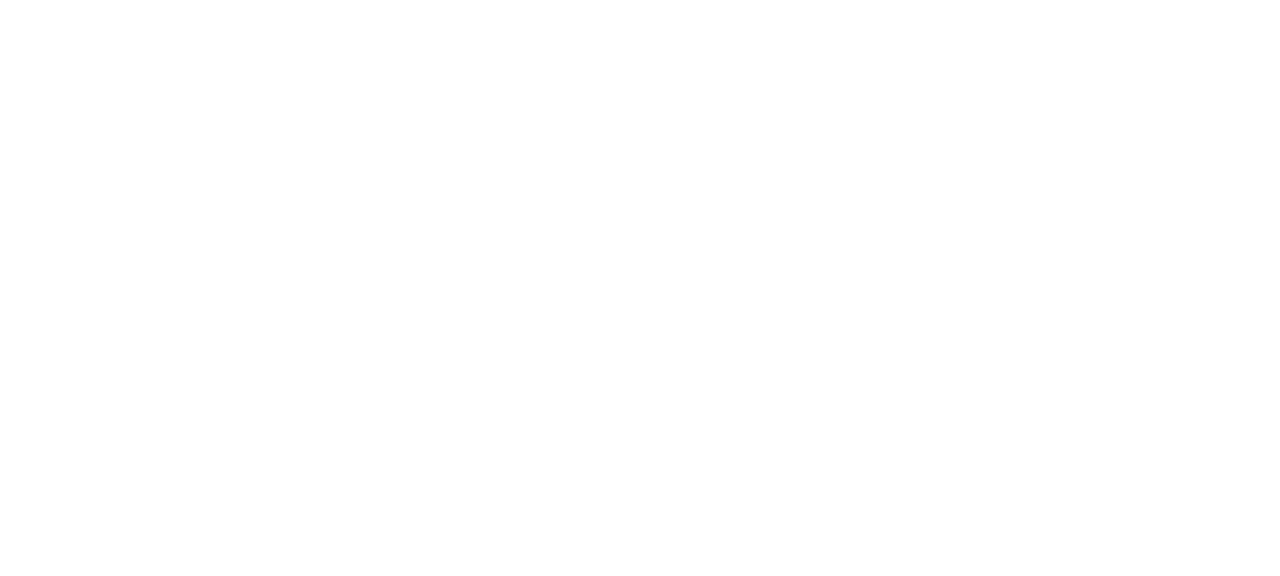
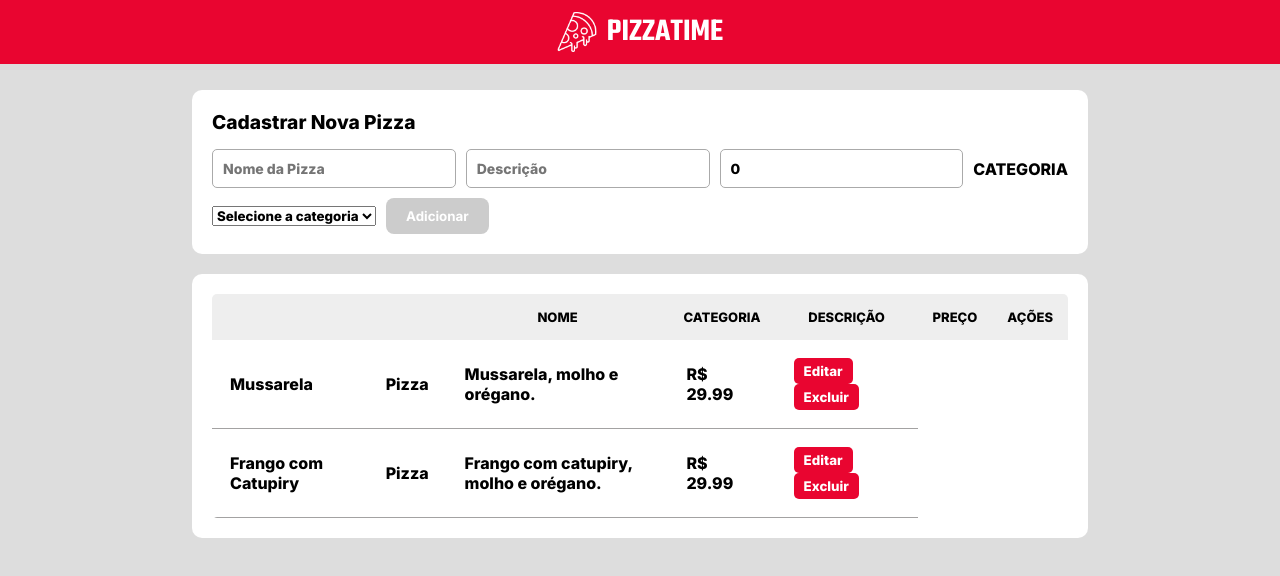
Before and after one commit to pudimpudi/PizzaTime-Frontend, an Angular app: page /admin in a window 1280 px wide. Before the commit this address led to /. Shown: the top 576 px of the page. Built offline with nearby package versions, Linux system fonts and the light colour scheme.

Commit message:
Page Administrativa, porém prercisa ser trabalhada ainda

```diff
--- a/src/app/components/home/home.component.css
+++ b/src/app/components/home/home.component.css
@@ -59,7 +59,7 @@
   justify-content: center;
   align-items: center;
   text-align: center;
-  padding: 25px 0px;
+  padding: 26px 0px;
   gap: 10px;
 }
 .sec-titulo img {
--- /dev/null
+++ b/src/app/pages/admin/admin.component.css
@@ -0,0 +1,143 @@
+@import url("https://fonts.googleapis.com/css2?family=Teko:wght@300..700&display=swap");
+@import url("https://fonts.googleapis.com/css2?family=Inter:wght@100..900&display=swap");
+
+* {
+  margin: 0;
+  padding: 0;
+  box-sizing: border-box;
+  font-family: "Inter", sans-serif;
+  font-weight: 800;
+}
+
+body {
+  background-color: #ddd;
+  padding-top: 70px; /* espaço para o header fixo */
+}
+
+.cabecalho {
+  display: flex;
+  justify-content: center;
+  align-items: center;
+  height: 4em;
+  background-color: #e90530;
+  color: white;
+  position: fixed;
+  width: 100%;
+  top: 0;
+  z-index: 1000;
+}
+
+.logo {
+  display: flex;
+  align-items: center;
+  gap: 10px;
+}
+
+.logo img {
+  width: 40px;
+  height: 40px;
+}
+
+.logo h2 {
+  font-family: "Teko";
+  font-size: 2rem;
+  font-weight: 600;
+  text-transform: uppercase;
+}
+
+.formulario-cadastro {
+  width: 70%;
+  margin: 20px auto;
+  background-color: white;
+  padding: 20px;
+  border-radius: 10px;
+}
+
+.formulario-cadastro h3 {
+  margin-bottom: 15px;
+  font-size: 1.2rem;
+}
+
+.formulario-cadastro form {
+  display: flex;
+  gap: 10px;
+  flex-wrap: wrap;
+  align-items: center;
+}
+
+.formulario-cadastro input {
+  flex: 1;
+  padding: 10px;
+  border-radius: 5px;
+  border: 1px solid #aaa;
+  font-size: 14px;
+}
+
+.formulario-cadastro button {
+  padding: 10px 20px;
+  background-color: #e90530;
+  color: white;
+  border: none;
+  border-radius: 8px;
+  font-weight: bold;
+  cursor: pointer;
+  transition: background-color 0.2s ease;
+}
+
+.formulario-cadastro button:disabled {
+  background-color: #ccc;
+  cursor: not-allowed;
+}
+
+
+.tabela-container {
+  width: 70%;
+  margin: 20px auto;
+  background-color: #ffffff;
+  padding: 20px;
+  border-radius: 10px;
+  overflow-x: auto;
+}
+
+.tabela-produtos {
+  width: 100%;
+  border-collapse: collapse;
+  background-color: white;
+  border-radius: 5px;
+  overflow: hidden;
+}
+
+.tabela-produtos th {
+  background-color: #eee;
+  padding: 15px;
+  text-align: center;
+  font-size: 13px;
+}
+
+.tabela-produtos td {
+  padding: 18px;
+  border-bottom: 1px solid #a3a2a2;
+}
+
+.tabela-produtos img {
+  width: 70px;
+  height: 70px;
+  object-fit: cover;
+  border-radius: 10px;
+}
+
+.tabela-produtos button {
+  padding: 5px 10px;
+  background-color: #e90530;
+  color: white;
+  border: none;
+  border-radius: 5px;
+  cursor: pointer;
+}
+.tabela-produtos td button {
+  margin-right: 10px;
+}
+
+.tabela-produtos button:hover {
+  background-color: #3a0808;
+}
--- /dev/null
+++ b/src/app/pages/admin/admin.component.html
@@ -0,0 +1,59 @@
+<body>
+  <header class="cabecalho">
+    <div class="logo">
+      <img src="./Logo3.png" alt="Logo PizzaTime" />
+      <h2>PIZZATIME</h2>
+    </div>
+  </header>
+
+  <section class="formulario-cadastro">
+    <h3>Cadastrar Nova Pizza</h3>
+    <form (ngSubmit)="adicionarPizza()" #formPizza="ngForm">
+      <!-- adicionar upload de imagem -->
+      <input type="text" name="nome" [(ngModel)]="novaPizza.nome" placeholder="Nome da Pizza" required />
+      <input type="text" name="descricao" [(ngModel)]="novaPizza.descricao" placeholder="Descrição" required />
+      <input type="number" name="preco" [(ngModel)]="novaPizza.preco" placeholder="Preço" required step="0.01" />
+
+      <label for="categoria">CATEGORIA</label>
+      <select name="categoria" id="categoria" [(ngModel)]="novaPizza.categoria" required>
+        <option value="" disabled selected>Selecione a categoria</option>
+        <option value="Pizza">Pizza</option>
+        <option value="Combo">Combo</option>
+        <option value="Bebida">Bebida</option>
+        <option value="Pizzadoce">Pizza Doce</option>
+      </select>
+      <!-- botão não esta funcionando-->
+      <button type="submit" [disabled]="formPizza.invalid">Adicionar</button>
+    </form>
+
+  </section>
+
+  <section>
+    <div class="tabela-container">
+      <table class="tabela-produtos">
+        <thead>
+          <tr>
+            <th><th>
+            <th>NOME</th>
+            <th>CATEGORIA</th>
+            <th>DESCRIÇÃO</th>
+            <th>PREÇO</th>
+            <th>AÇÕES</th>
+          </tr>
+        </thead>
+        <tbody>
+          <tr *ngFor="let pizza of pizzas">
+            <td>{{ pizza.nome }}</td>
+            <td>{{ pizza.categoria }}</td>
+            <td>{{ pizza.descricao }}</td>
+            <td>R$ {{ pizza.preco }}</td>
+            <td>
+              <button class="editar" (click)="editarPizza(pizza)">Editar</button>
+              <button class="excluir" (click)="excluirPizza(pizza.id)">Excluir</button>
+            </td>
+          </tr>
+        </tbody>
+      </table>
+    </div>
+  </section>
+</body>
--- /dev/null
+++ b/src/app/pages/admin/admin.component.ts
@@ -0,0 +1,47 @@
+import { Component } from '@angular/core';
+import { CommonModule } from '@angular/common';
+import { FormsModule } from '@angular/forms'; // ⬅ Importar aqui
+import { createGunzip } from 'node:zlib';
+
+@Component({
+  selector: 'app-admin',
+  standalone: true,
+  imports: [CommonModule, FormsModule], // ⬅ Adicionar FormsModule aqui
+  templateUrl: './admin.component.html',
+  styleUrls: ['./admin.component.css']
+})
+
+// adiconar funções para aceitar upload de imagem
+export class AdminComponent {
+  pizzas = [
+    { id: 1, nome: 'Mussarela', categoria: 'Pizza', descricao: 'Mussarela, molho e orégano.', preco: 29.99 },
+    { id: 2, nome: 'Frango com Catupiry', categoria: 'Pizza', descricao: 'Frango com catupiry, molho e orégano.', preco: 29.99 },
+  ];
+
+  novaPizza = {
+    nome: '',
+    categoria: '',
+    descricao: '',
+    preco: 0 // Usando 0 como valor padrão
+  };
+
+  adicionarPizza() {
+    if (this.novaPizza.preco > 0) {  // Verificação para garantir que o preço é válido
+      const nova = { ...this.novaPizza, id: Date.now() };
+      this.pizzas.push(nova);
+      this.novaPizza = { nome: '', categoria: '', descricao: '', preco: 0 };
+    } else {
+      alert('Por favor, insira um preço válido.');
+    }
+  }
+
+  editarPizza(pizza: any) {
+    console.log('Editar pizza:', pizza);
+  }
+
+  excluirPizza(id: number) {
+    if (confirm('Tem certeza que deseja excluir esta pizza?')) {
+      this.pizzas = this.pizzas.filter(p => p.id !== id);
+    }
+  }
+}
```
Also changed, not shown: src/app/app.routes.ts (+7 -0 lines).
